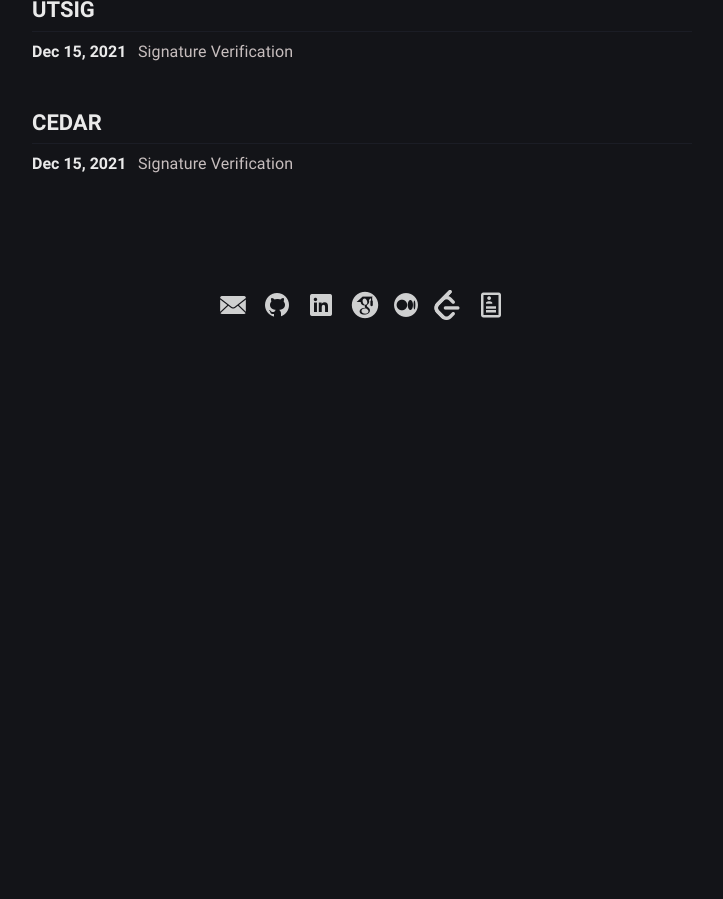
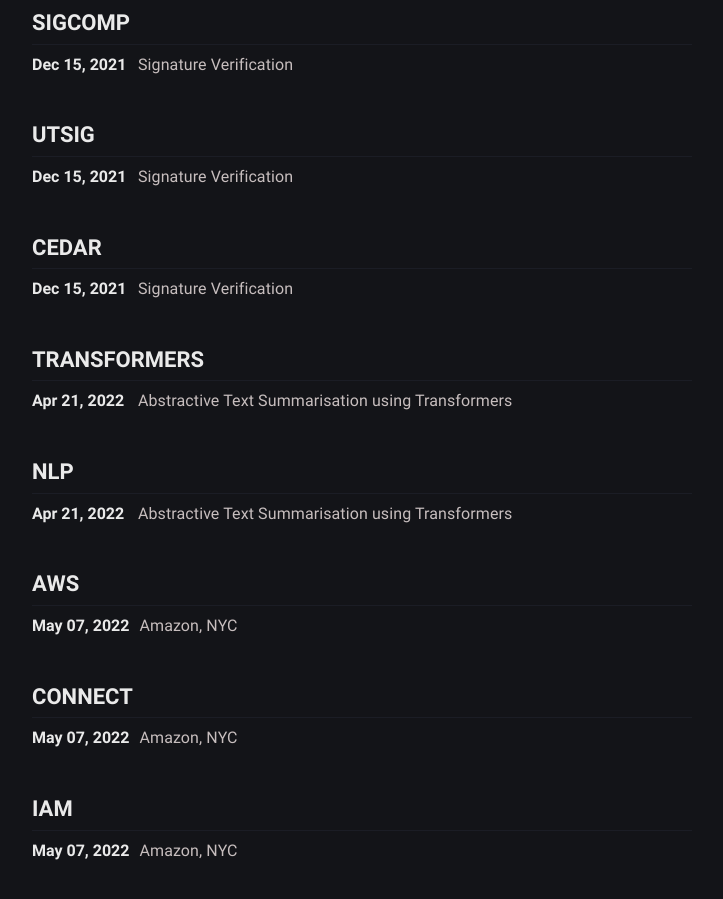
Before and after one commit to Aman-Chopra/aman-chopra.github.io, a Jekyll site: the page built from tags.html, in a window 1280 px wide and 900 px high, scrolled down 6523 px. Shown: the whole window, without its empty margins (278-1001 px from the left). Built offline with Jekyll 4.4.1, drawn with Linux system fonts in a browser that asks for light colours; before the commit the page ends 6875 px from its top, so only the background shows below that; some of the changed text lies outside the part shown.

Commit message:
Added new experiences and projects

```diff
--- a/_config.yml
+++ b/_config.yml
@@ -4,7 +4,7 @@
   Welcome to my site!
 lang: en-US # default lang
 
-image: assets/img/avatar.png # This image used for Open Graph more info https://ogp.me/
+image: assets/img/profile.png # This image used for Open Graph more info https://ogp.me/
 repo: https://github.com/Aman-Chopra/aman-chopra.github.io # site repo [optional]
 mode: dark # default theme "dark" | "light"
 
@@ -12,16 +12,15 @@
 author:
   name: Aman Chopra # author name
   bio: >- # tell to the world
-    Hello! I am Aman Chopra. I am currently pursuing my Master's in Computer Science from the Courant Institute
-    of Mathematical Sciences - New York University. I have completed my Bachelor's in Technology from the Manipal Institue of Technology,
-    Manipal, India. Post that, I have worked as a Senior Software Engineer at Samsung Semiconductor India Research and Development.
-    I am an enthusiastic programmer with a keen interest in ML, NLP, Application and Web Development.
+    I am currently interning at Amazon, NYC as an SDE Intern and pursuing my Master's in Computer Science from the Courant Institute of Mathematical Sciences - New York University.
+    I have completed my Bachelor's in Technology from the Manipal Institue of Technology, Manipal, India. Post that, I worked as a Senior Software Engineer at Samsung Semiconductor
+    India Research and Development for 3 years. I am an enthusiastic programmer with a keen interest in Software Development.
   username: user # general username
   github: Aman-Chopra # github username
   twitter: twitter_username # twitter username
   facebook: facebook_username # facebook username
   email: ac8511@nyu.edu # email adress
-  avatar: /assets/img/avatar.jpg # change with your own avatar
+  avatar: /assets/img/profile.jpg # change with your own avatar
 
 # URL settings
 url: "https://aman-chopra.github.io/" #
--- /dev/null
+++ b/experiences/_posts/amazon/2022-05-31-amazon.md
@@ -0,0 +1,11 @@
+---
+title: Amazon, NYC
+date: 2022-05-07 11:58:47 +07:00
+modified: 2022-05-07 16:49:47 +07:00
+position: SDE Intern
+timeline: May 2022 - Aug 2022
+tags: [java, aws, connect, iam]
+---
+
+* Working to create personalized experiences for customers using omnichannel cloud contact center.
+* AWS Identity and access Management for Amazon Connect.
--- /dev/null
+++ b/projects/_posts/abstractive-text-summarisation/2022-04-21-abstractive-text-summarisation.md
@@ -0,0 +1,13 @@
+---
+layout: post
+title: Abstractive Text Summarisation using Transformers
+date: 2022-04-21 10:00:00 +07:00
+tags: [machine-learning, transformers, lstm, nlp]
+---
+<p style="text-align: justify;">
+Abstractive text summarization focuses on generating a meaningful summary of the given text as opposed to extractive text summarization which concatenates important sentences from the paragraph.
+In recent years most of the research being done in Abstractive text Summarization has been based on Recurrent Neural Networks, but RNN based approaches don't do well when long sequences are taken into consideration.
+In this project, we have explored the state-of-the-art Transformer Neural Networks and have applied them to the problem of solving abstractive text summarization. We propose a Transformer based neural network and then compare the results
+obtained by Transformers with a Bi-Directional LSTM with Attention for the dataset we have used.
+Our experimental results show that Transformers perform as well as Bi-LSTMs on the dataset that we have chosen. Transformers however increase the training efficiency and decrease the training times per epoch by a whole lot.</p>
+More on this project can be found <a href="https://github.com/Aman-Chopra/Abstractive-Text-Summarization" target="_blank">here</a>
```
Also changed, not shown: assets/img/ogp.png (deleted), assets/img/profile.jpg (added), assets/img/saweria-button.png (deleted).
